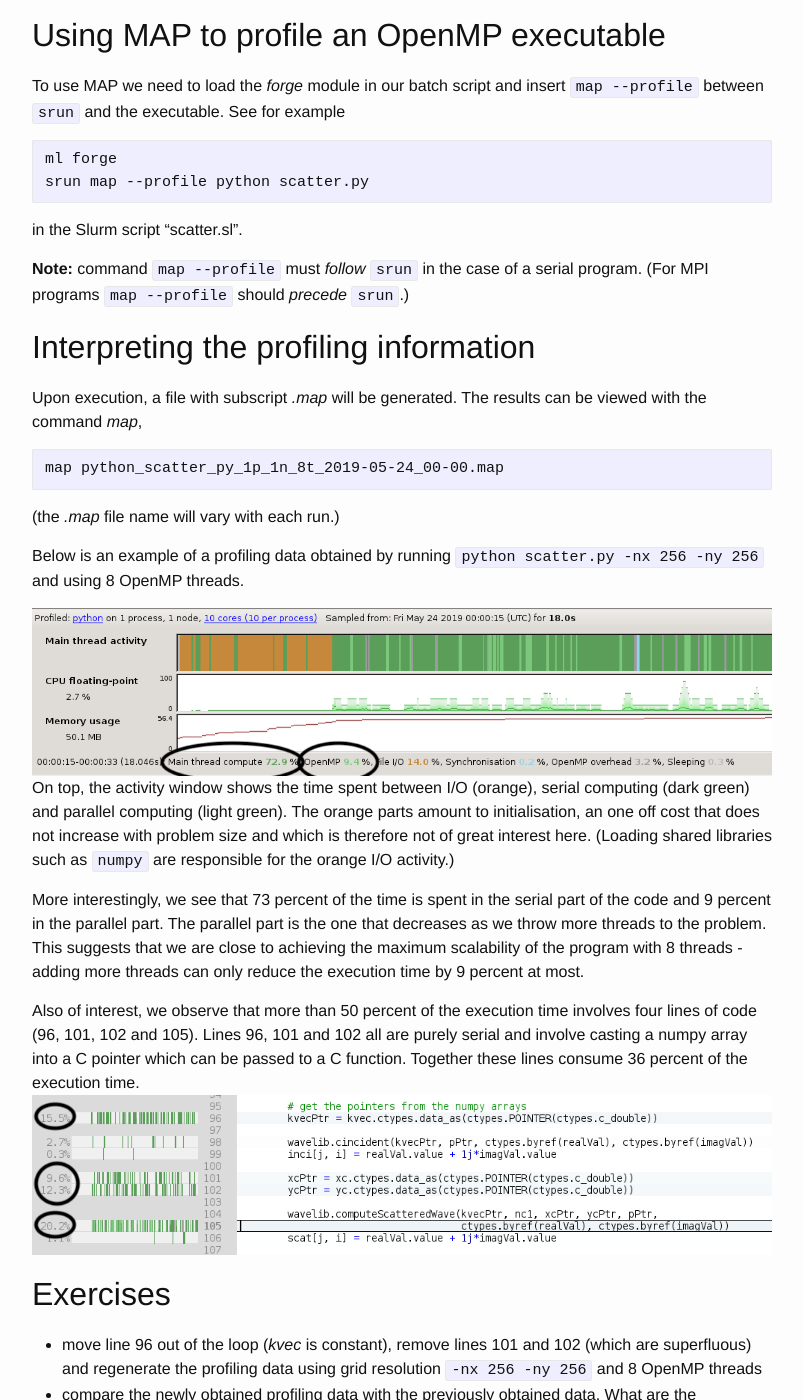
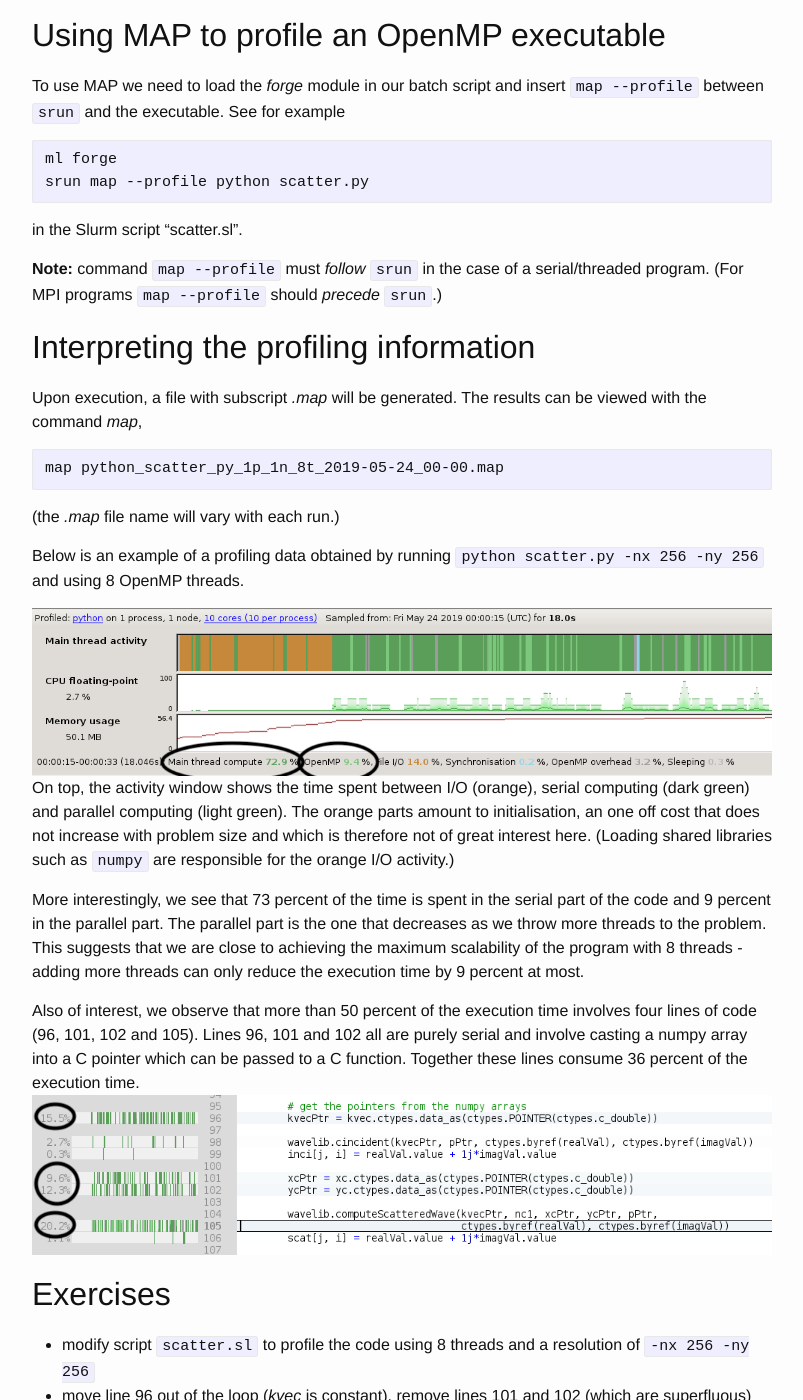
Before and after one commit to nesi/perf-training, a Jekyll site: the page built from _lessons/python-scatter/01c-profiling-openmp-map.md, in a window 1280 px wide and 1400 px high, scrolled down 904 px. Shown: the whole window, without its empty margins (238-1041 px from the left). Built offline with Jekyll 4.4.1, drawn with Linux system fonts in a browser that asks for light colours.

Commit message:
Mandes's fixes

````diff
--- a/_lessons/python-scatter/01c-profiling-openmp-map.md
+++ b/_lessons/python-scatter/01c-profiling-openmp-map.md
@@ -32,7 +32,7 @@ srun map --profile python scatter.py
 ```
 in the Slurm script "scatter.sl".
 
-**Note:** command `map --profile` must *follow* `srun` in the case of a serial program. (For MPI programs `map --profile` should *precede* `srun`.)
+**Note:** command `map --profile` must *follow* `srun` in the case of a serial/threaded program. (For MPI programs `map --profile` should *precede* `srun`.)
 
 
 ## Interpreting the profiling information
@@ -57,5 +57,6 @@ Also of interest, we observe that more than 50 percent of the execution time inv
 
 ## Exercises
 
+ * modify script `scatter.sl` to profile the code using 8 threads and a resolution of `-nx 256 -ny 256`
  * move line 96 out of the loop (*kvec* is constant), remove lines 101 and 102 (which are superfluous) and regenerate the profiling data using grid resolution `-nx 256 -ny 256` and 8 OpenMP threads
  * compare the newly obtained profiling data with the previously obtained data. What are the contributions of parallel and serial execution times to the total time after the change?
````
Also changed, not shown: _lessons/python-scatter/01b-profiling-mpi-map.md (+1 -1 lines).
